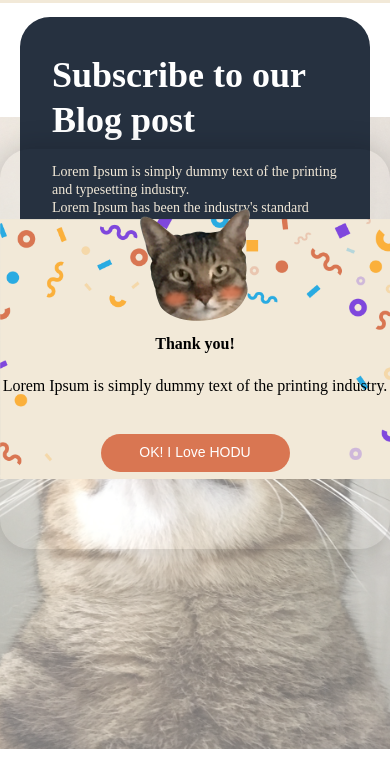
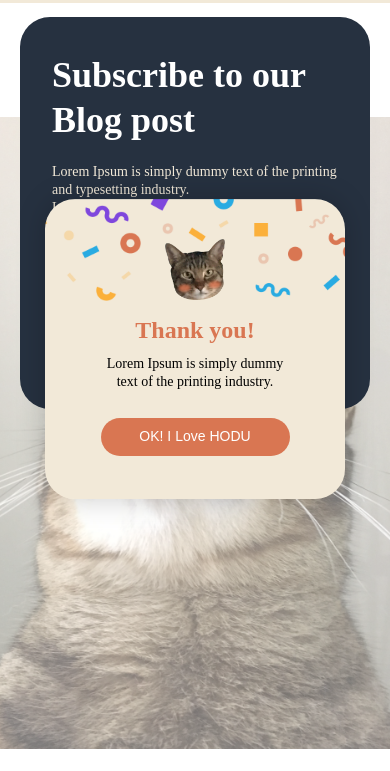
Before and after one commit to seoriml/seoriml.github.io, a plain HTML site: page hodu/index.html in a window 390 px wide. Both pictures are taken after typing "name@example.com" into the empty fields and a click on the button "Subscribe". Shown: the part 2094-2865 px from the top of the page. Drawn offline with Linux system fonts and the light colour scheme; a web font is replaced by a local one.

Commit message:
Add files via upload

```diff
--- a/hodu/css/landing.css
+++ b/hodu/css/landing.css
@@ -390,16 +390,15 @@ footer .logo img {
   left: 50%;
   transform: translate(-50%, -50%);
   z-index: 999;
-  background-color: red;
-  width: 100%;
+  width: calc(100% - 40px);
   height: 100%;
   max-width: 600px;
-  height: 400px;
+  max-height: 400px;
   box-shadow: 0px 0px 30px 0px #00000033;
   border-radius: 30px;
   align-items: center;
   text-align: center;
-  padding: 60px 0 40px;
+  padding: 60px 50px 40px 50px;
 }
 
 #modal img {
@@ -409,6 +408,9 @@ footer .logo img {
 
 #modal h2 {
   margin-top: 12px;
+  font-size: 36px;
+  line-height: 45.07px;
+  color: #d97652;
 }
 
 #modal p {
@@ -595,4 +597,28 @@ footer .logo img {
   .top_btn {
     display: none;
   }
+
+  #modal {
+    padding: 40px 50px 30px;
+    width: 300px;
+    max-height: 300px;
+  }
+
+  #modal img {
+    width: 60px;
+  }
+
+  #modal h2 {
+    font-size: 24px;
+    line-height: 30.05px;
+  }
+
+  #modal p {
+    font-size: 14px;
+    line-height: 17.53px;
+    margin: 10px 0 28px;
+  }
+
+  #close_modal {
+  }
 }
--- a/hodu/index.html
+++ b/hodu/index.html
@@ -206,7 +206,7 @@
     <!-- 모달 -->
     <div
       id="modal"
-      style="background: url(./img/modal-bg-img.png) center / contain no-repeat"
+      style="background: url(./img/modal-bg-img.png) center / cover no-repeat"
     >
       <img src="./img/cat-subscribe.png" alt="고양이 사진" />
       <div>
```
